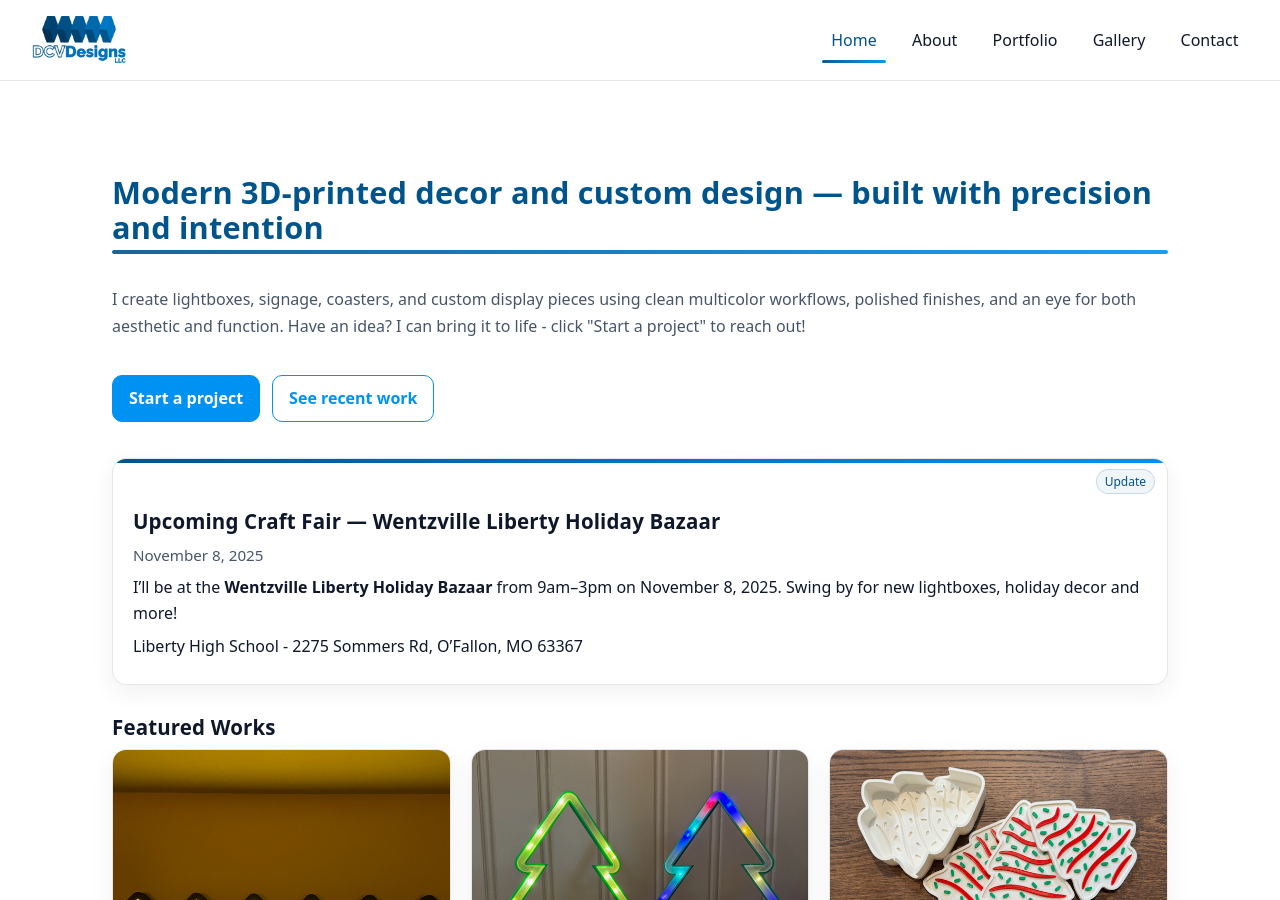
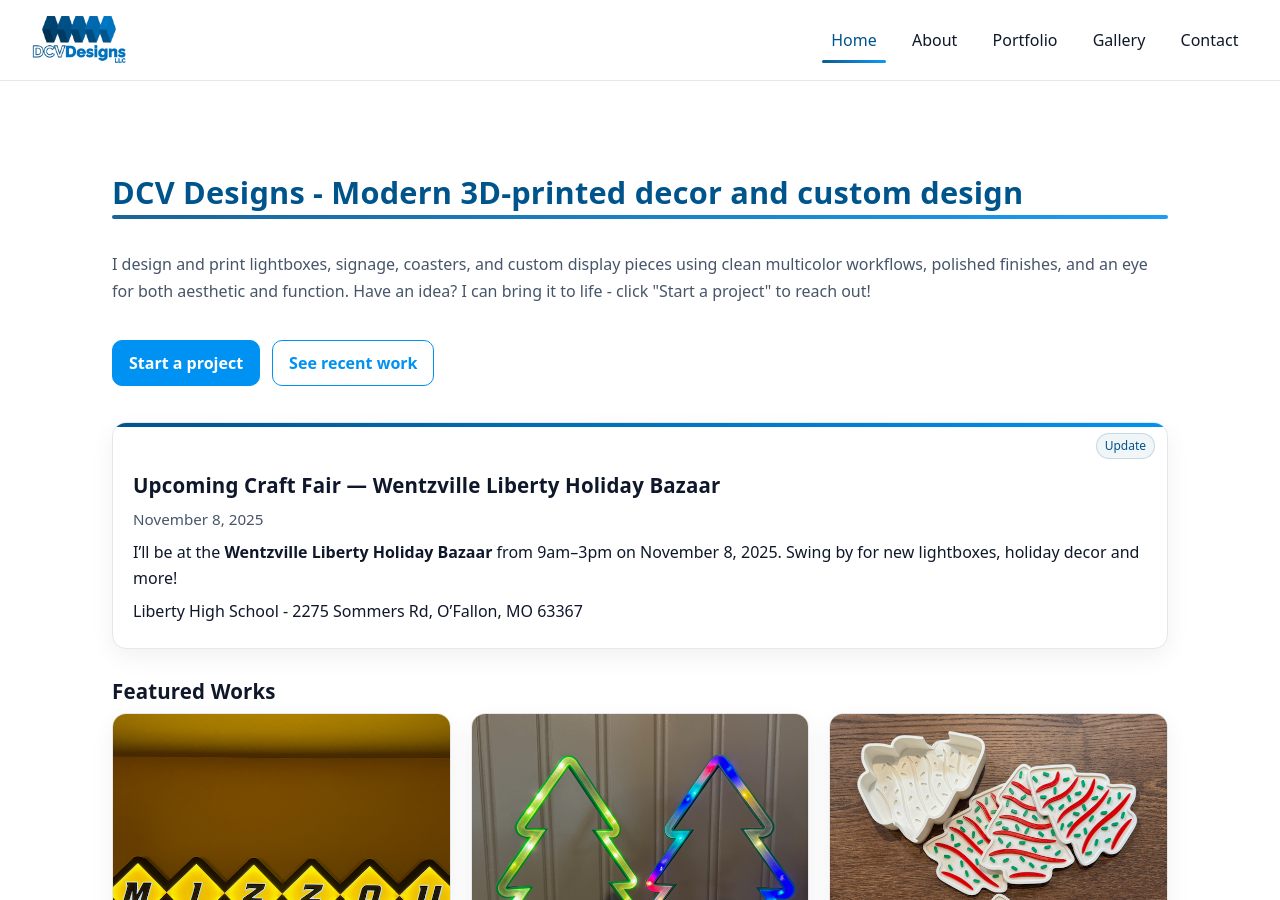
Before and after one commit to dcvdesigns/dcvdesigns.github.io, a Jekyll site: the page built from index.md, in a window 1280 px wide and 900 px high. Built offline with Jekyll 4.4.1, drawn with Linux system fonts in a browser that asks for light colours.

Commit message:
Update index.md

```diff
--- a/index.md
+++ b/index.md
@@ -3,8 +3,8 @@ layout: page
 class: home
 ---
 <div class="hero">
-  <h1>Modern 3D-printed decor and custom design — built with precision and intention</h1>
-  <p>I create lightboxes, signage, coasters, and custom display pieces using clean multicolor workflows, polished finishes, and an eye for both aesthetic and function. Have an idea? I can bring it to life - click "Start a project" to reach out!</p>
+  <h1>DCV Designs - Modern 3D-printed decor and custom design</h1>
+  <p>I design and print lightboxes, signage, coasters, and custom display pieces using clean multicolor workflows, polished finishes, and an eye for both aesthetic and function. Have an idea? I can bring it to life - click "Start a project" to reach out!</p>
   <div class="cta-row">
     <a class="btn primary" href="/contact/">Start a project</a>
     <a class="btn ghost" href="/portfolio/">See recent work</a>
```
